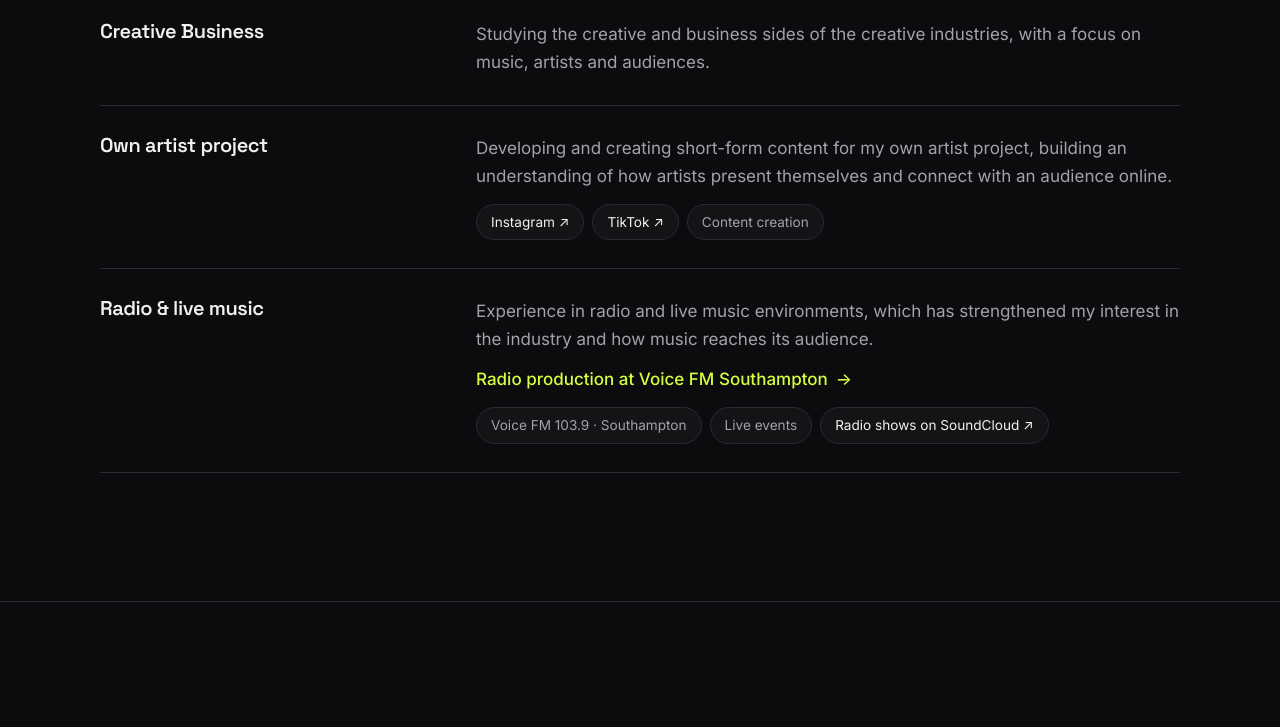
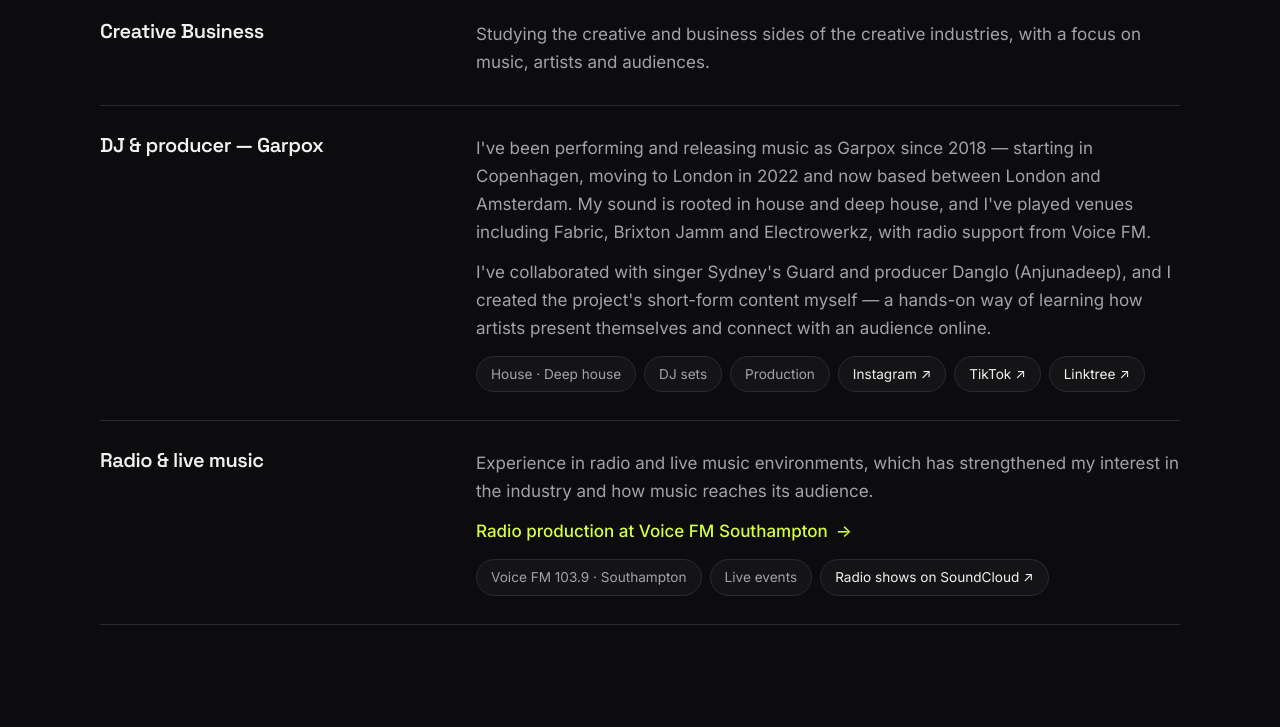
Before and after one commit to tgarp/garpox-website, a plain HTML site: page index.html in a window 1280 px wide. Shown: the part 3640-4367 px from the top of the page. Drawn offline with Linux system fonts and the light colour scheme.

Commit message:
added text about dj project

```diff
--- a/index.html
+++ b/index.html
@@ -140,10 +140,11 @@
             </div>
           </li>
           <li class="reveal">
-            <h3>Own artist project</h3>
+            <h3>DJ &amp; producer — Garpox</h3>
             <div>
-              <p>Developing and creating short-form content for my own artist project, building an understanding of how artists present themselves and connect with an audience online.</p>
-              <div class="tags"><a class="tag" href="https://www.instagram.com/___garp0x/" target="_blank" rel="noopener">Instagram &nearr;</a><a class="tag" href="https://www.tiktok.com/@garpox__" target="_blank" rel="noopener">TikTok &nearr;</a><span class="tag">Content creation</span></div>
+              <p>I've been performing and releasing music as Garpox since 2018 — starting in Copenhagen, moving to London in 2022 and now based between London and Amsterdam. My sound is rooted in house and deep house, and I've played venues including Fabric, Brixton Jamm and Electrowerkz, with radio support from Voice FM.</p>
+              <p style="margin-top:12px">I've collaborated with singer Sydney's Guard and producer Danglo (Anjunadeep), and I created the project's short-form content myself — a hands-on way of learning how artists present themselves and connect with an audience online.</p>
+              <div class="tags"><span class="tag">House · Deep house</span><span class="tag">DJ sets</span><span class="tag">Production</span><a class="tag" href="https://www.instagram.com/___garp0x/" target="_blank" rel="noopener">Instagram &nearr;</a><a class="tag" href="https://www.tiktok.com/@garpox__" target="_blank" rel="noopener">TikTok &nearr;</a><a class="tag" href="https://linktr.ee/Garpox" target="_blank" rel="noopener">Linktree &nearr;</a></div>
             </div>
           </li>
           <li class="reveal">
@@ -221,6 +222,7 @@
       <span class="footer-links">
         <a href="https://www.instagram.com/___garp0x/" target="_blank" rel="noopener">Instagram</a>
         <a href="https://www.tiktok.com/@garpox__" target="_blank" rel="noopener">TikTok</a>
+        <a href="https://linktr.ee/Garpox" target="_blank" rel="noopener">Linktree</a>
         <a href="https://soundcloud.com/garpox/sets/radio" target="_blank" rel="noopener">Radio shows</a>
         <a href="mailto:andersgarp@outlook.com">andersgarp@outlook.com</a>
       </span>
```
Also changed, not shown: artists.html (+1 -0 lines), artists/no-ip.html (+1 -0 lines), artists/syreeta.html (+1 -0 lines), experience/voice-fm-southampton.html (+1 -0 lines).
